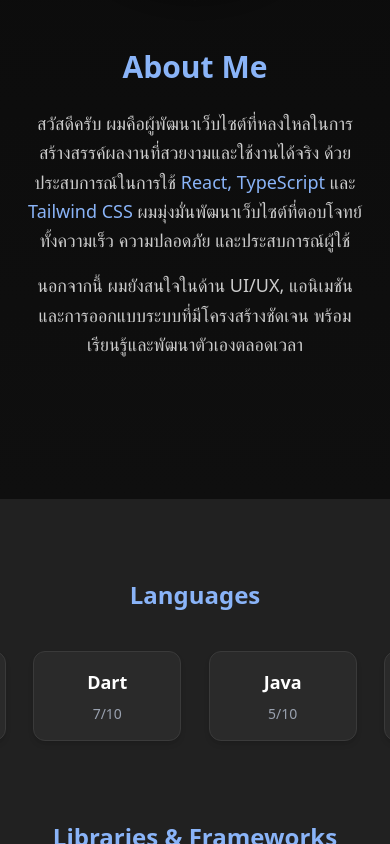
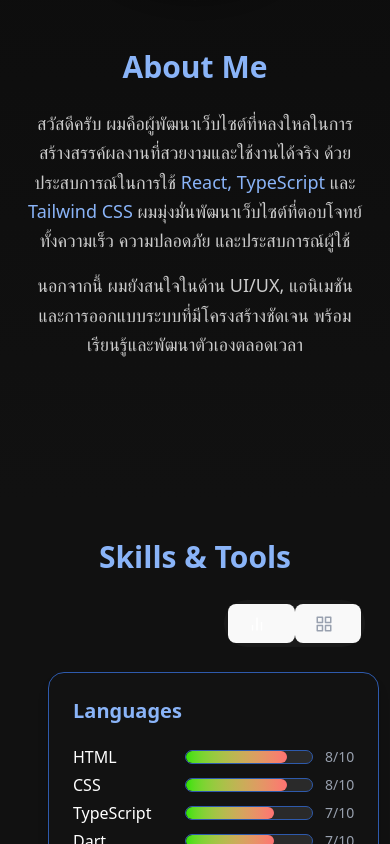
Before and after one commit to Kiguni001/my-portfolio, a React (Vite) app: page / in a window 390 px wide. Shown: the part 1156-2000 px from the top of the page. Built offline with nearby package versions, Linux system fonts and the light colour scheme.

Commit message:
โชการออกแบบสมบูรณ์

```diff
--- a/src/App.tsx
+++ b/src/App.tsx
@@ -1,11 +1,11 @@
 import Navbar from "./navbar/Navbar";
 import HeroBanner from "./banner/Banner";
-import Skills from "./components/Skills";
 import ProjectsSection from "./components/ProjectsSection";
 import AboutSection from "./components/AboutSection";
 import ContactSection from "./components/ContactSection";
 import ProjectShowcase from "./components/ProjectShowcase";
-import SkillGrid from "./components/SkillGrid";
+import SkillsSection from "./components/SkillsSection";
+import WhyChooseMe from "./components/WhyChooseMe";
 
 function App() {
   return (
@@ -13,10 +13,10 @@ function App() {
       <HeroBanner />
       <Navbar />
       <AboutSection />
-      <SkillGrid />
-      <Skills />
+      <SkillsSection />
       <ProjectsSection />
       <ProjectShowcase />
+      <WhyChooseMe />
       <ContactSection />
     </>
   );
--- a/src/components/AboutSection.tsx
+++ b/src/components/AboutSection.tsx
@@ -1,6 +1,6 @@
 const AboutSection = () => {
   return (
-    <section className="py-35 px-6 bg-gradient-to-b from-[#0a0a0a] to-[#0f0f0f] text-white">
+    <section className="py-35 px-6 bg-gradient-to-b from-[#0a0a0a] to-[#111111] text-white">
       <div className="max-w-5xl mx-auto flex flex-col md:flex-row items-center md:items-start gap-[2%]">
         <div className="w-full md:w-[45%] flex-shrink-0">
           <img
--- a/src/components/ProjectsSection.tsx
+++ b/src/components/ProjectsSection.tsx
@@ -24,7 +24,7 @@ const projects = [
 
 const ProjectsSection = () => {
   return (
-    <section className="py-16 px-6 bg-[#0e0e0e] dark:bg-[#0e0e0e] text-white">
+    <section className="py-16 px-6 bg-[#333] dark:bg-[#111] text-white">
       <h2 className="text-3xl font-bold text-center mb-12 text-[#8ab4f8]">
         Projects
       </h2>
--- a/src/components/SkillGrid.tsx
+++ b/src/components/SkillGrid.tsx
@@ -56,11 +56,11 @@ const skillCategories: SkillCategory[] = [
 
 const SkillGrid = () => {
   return (
-    <section className="bg-[#212121] text-white py-20 px-6" id="skills-grid">
-      <div className="max-w-6xl mx-auto space-y-20">
+    <section className="bg-[#111111] text-white py-10 px-6" id="skills-grid">
+      <div className="max-w-6xl mx-auto space-y-15">
         {skillCategories.map((category) => (
           <div key={category.title} className="text-center">
-            <h2 className="text-2xl md:text-3xl font-bold text-[#8ab4f8] mb-10">
+            <h2 className="text-xl md:text-2xl font-bold text-[#ffffff] mb-7">
               {category.title}
             </h2>
             <div className="flex justify-center">
@@ -68,9 +68,11 @@ const SkillGrid = () => {
                 {category.skills.map((skill) => (
                   <div
                     key={skill.name}
-                    className="w-43 bg-[#2a2a2a] border border-[#3a3a3a] rounded-xl p-4 shadow-md hover:shadow-[0_0_15px_#3b2f2f] transition duration-300"
+                    className="w-43 bg-[#121212] border border-[#2e5aac] rounded-xl p-4 shadow-md hover:shadow-blue-500/30 transition duration-300"
                   >
-                    <h3 className="text-lg font-semibold mb-2">{skill.name}</h3>
+                    <h3 className="text-lg font-semibold mb-2 text-white">
+                      {skill.name}
+                    </h3>
                     <p className="text-sm text-gray-400">{skill.score}/10</p>
                   </div>
                 ))}
--- a/src/components/Skills.tsx
+++ b/src/components/Skills.tsx
@@ -1,3 +1,5 @@
+import React from "react";
+
 type Skill = {
   name: string;
   score: number;
@@ -6,13 +8,11 @@ type Skill = {
 type SkillCategory = {
   title: string;
   skills: Skill[];
-  icon: string;
 };
 
 const skillCategories: SkillCategory[] = [
   {
     title: "Languages",
-    icon: "🧠",
     skills: [
       { name: "HTML", score: 8 },
       { name: "CSS", score: 8 },
@@ -26,7 +26,6 @@ const skillCategories: SkillCategory[] = [
   },
   {
     title: "Libraries & Frameworks",
-    icon: "📚",
     skills: [
       { name: "React", score: 7 },
       { name: "Flutter", score: 7 },
@@ -37,7 +36,6 @@ const skillCategories: SkillCategory[] = [
   },
   {
     title: "Databases",
-    icon: "🗄️",
     skills: [
       { name: "MySQL", score: 6 },
       { name: "Firebase", score: 7 },
@@ -46,7 +44,6 @@ const skillCategories: SkillCategory[] = [
   },
   {
     title: "Tools & Others",
-    icon: "🛠️",
     skills: [
       { name: "GitHub", score: 7 },
       { name: "Figma", score: 6 },
@@ -59,19 +56,15 @@ const skillCategories: SkillCategory[] = [
 
 const Skills = () => {
   return (
-    <section className="bg-[#0a0a0a] py-20 px-6 text-white" id="skills">
+    <section className="bg-[#111111] py-2 px-6 text-white" id="skills">
       <div className="max-w-5xl mx-auto">
-        <h2 className="text-3xl font-bold mb-12 text-center text-[#8ab4f8]">
-          🔧 Skills & Tools
-        </h2>
         <div className="grid md:grid-cols-2 gap-10">
           {skillCategories.map((category) => (
             <div
               key={category.title}
               className="bg-[#121212] border border-[#2e5aac] p-6 rounded-2xl shadow-lg hover:shadow-blue-500/30 transition duration-300"
             >
-              <h3 className="text-xl font-semibold text-[#8ab4f8] mb-5 flex items-center gap-2">
-                <span className="text-2xl">{category.icon}</span>
+              <h3 className="text-xl font-semibold text-[#8ab4f8] mb-5">
                 {category.title}
               </h3>
               <ul className="space-y-1">
--- a/src/components/SkillsSection.tsx
+++ b/src/components/SkillsSection.tsx
@@ -1,80 +1,51 @@
-const skillsData = [
-  {
-    category: "Languages",
-    items: [
-      { name: "HTML", score: "8/10", logo: "html5.svg" },
-      { name: "CSS", score: "8/10", logo: "css3.svg" },
-      { name: "TypeScript", score: "7/10", logo: "typescript.svg" },
-      { name: "Dart", score: "7/10", logo: "dart.svg" },
-      { name: "Java", score: "5/10", logo: "java.svg" },
-      { name: "C#", score: "5/10", logo: "csharp.svg" },
-      { name: "PHP", score: "6/10", logo: "php.svg" },
-      { name: "SQL", score: "6/10", logo: "sql.svg" },
-    ],
-  },
-  {
-    category: "Libraries & Frameworks",
-    items: [
-      { name: "React", score: "7/10", logo: "react.svg" },
-      { name: "Flutter", score: "7/10", logo: "flutter.svg" },
-      { name: "Tailwind CSS", score: "8/10", logo: "tailwindcss.svg" },
-      { name: "Node.js", score: "6/10", logo: "nodejs.svg" },
-      { name: "Bootstrap", score: "7/10", logo: "bootstrap.svg" },
-      { name: "Unity", score: "6/10", logo: "unity.svg" },
-    ],
-  },
-  {
-    category: "Databases",
-    items: [
-      { name: "MySQL", score: "6/10", logo: "mysql.svg" },
-      { name: "Firebase", score: "7/10", logo: "firebase.svg" },
-      { name: "Oracle", score: "5/10", logo: "oracle.svg" },
-    ],
-  },
-  {
-    category: "Tools & Others",
-    items: [
-      { name: "GitHub", score: "7/10", logo: "github.svg" },
-      { name: "Figma", score: "6/10", logo: "figma.svg" },
-      { name: "XAMPP", score: "7/10", logo: "xampp.svg" },
-      { name: "Android Studio", score: "8/10", logo: "androidstudio.svg" },
-    ],
-  },
-];
+import React, { useState } from "react";
+import Skills from "./Skills"; // แบบแถบ progress
+import SkillGrid from "./SkillGrid"; // แบบกล่อง grid
+import { FiGrid, FiBarChart2 } from "react-icons/fi";
 
 const SkillsSection = () => {
+  const [isGridView, setIsGridView] = useState(false);
+
   return (
-    <section className="py-16 px-4 bg-[#0a0a0a] text-white">
-      {skillsData.map((group) => (
-        <div key={group.category} className="mb-12">
-          <h2 className="text-2xl text-center font-semibold mb-8 text-[#8ab4f8]">
-            {group.category}
-          </h2>
-          <div className="grid grid-cols-2 md:grid-cols-4 gap-6 justify-items-center">
-            {group.items.map((skill) => (
-              <div
-                key={skill.name}
-                className="relative bg-[#121212] border border-[#2e5aac] rounded-2xl p-6 w-64 flex flex-col items-center shadow-lg hover:shadow-blue-500/30 transition"
-              >
-                <div className="absolute -top-8 w-16 h-16 bg-[#0f0f0f] border border-[#2e5aac] rounded-full flex items-center justify-center">
-                  <img
-                    src={`/images/${skill.logo}`}
-                    alt={skill.name}
-                    className="w-8 h-8"
-                  />
-                </div>
+    <section className="relative bg-[#111111] py-10 px-6 text-white">
+      {/* หัวข้อหลัก */}
+      <div className="max-w-5xl mx-auto">
+        <h2 className="text-3xl font-bold mb-6 text-center text-[#8ab4f8]">
+          Skills & Tools
+        </h2>
 
-                <div className="mt-10 text-center">
-                  <p className="text-lg font-medium bg-gradient-to-r from-yellow-400 via-yellow-200 to-yellow-500 text-transparent bg-clip-text drop-shadow-[0_0_8px_rgba(255,215,0,0.5)]">
-                    {skill.name}
-                  </p>
-                  <p className="text-sm text-[#cccccc]">{skill.score}</p>
-                </div>
-              </div>
-            ))}
+        {/* ปุ่มแคปซูล */}
+        <div className="flex justify-end mb-4">
+          <div className="flex items-center bg-[#1a1a1a] rounded-full p-1 shadow-inner border border-[#111111]">
+            {/* ปุ่มแบบแถบ */}
+            <button
+              onClick={() => setIsGridView(false)}
+              className={`flex items-center px-4 py-2 rounded-full transition duration-300
+                ${!isGridView ? "bg-[#2e5aac] text-white" : "text-gray-400"}
+              `}
+            >
+              <FiBarChart2 size={18} className="mr-2" />
+              <span className="hidden sm:inline text-sm font-medium">แถบ</span>
+            </button>
+
+            {/* ปุ่มแบบกล่อง */}
+            <button
+              onClick={() => setIsGridView(true)}
+              className={`flex items-center px-4 py-2 rounded-full transition duration-300
+                ${isGridView ? "bg-[#2e5aac] text-white" : "text-gray-400"}
+              `}
+            >
+              <FiGrid size={18} className="mr-2" />
+              <span className="hidden sm:inline text-sm font-medium">
+                กล่อง
+              </span>
+            </button>
           </div>
         </div>
-      ))}
+      </div>
+
+      {/* เนื้อหาแสดงผล */}
+      {isGridView ? <SkillGrid /> : <Skills />}
     </section>
   );
 };
--- /dev/null
+++ b/src/components/WhyChooseMe.tsx
@@ -0,0 +1,32 @@
+import React from "react";
+import { FiCheck } from "react-icons/fi"; // ติ๊กถูกแบบเรียบหรู
+
+const highlights = [
+  "มีประสบการณ์การออกแบบด้วย Photoshop และ Figma",
+  "มีประสบการณ์การออกแบบตามเงื่อนไขความต้องการของลูกค้า",
+  "แยกข้อมูลและภาพประกอบที่ใช้ในการตกแต่งแต่ละหน้าเป็นไฟล์อย่างเรียบร้อย",
+  "ทำไฟล์ภาพตกแต่งที่อยู่ในการออกแบบ ให้นำมาใช้งานได้ทันที",
+  "มีทักษะการเขียนโปรแกรม ทำให้การออกแบบอยู่ในขอบเขตที่ dev ทำได้",
+];
+
+const WhyChooseMe = () => {
+  return (
+    <section className="bg-[#111111] text-white py-10 px-6 pt-10" id="why-me">
+      <div className="max-w-4xl mx-auto text-center">
+        <h2 className="text-3xl md:text-4xl font-bold text-[#8ab4f8] mb-8">
+          ประสบการณ์การออกแบบเว็บไซต์
+        </h2>
+        <ul className="text-left space-y-4">
+          {highlights.map((point, index) => (
+            <li key={index} className="flex items-start gap-3">
+              <FiCheck className="text-[#8ab4f8] mt-1 text-xl shrink-0" />
+              <span className="text-base md:text-lg">{point}</span>
+            </li>
+          ))}
+        </ul>
+      </div>
+    </section>
+  );
+};
+
+export default WhyChooseMe;
```
Also changed, not shown: src/components/ProjectShowcase.tsx (+6 -1 lines).
